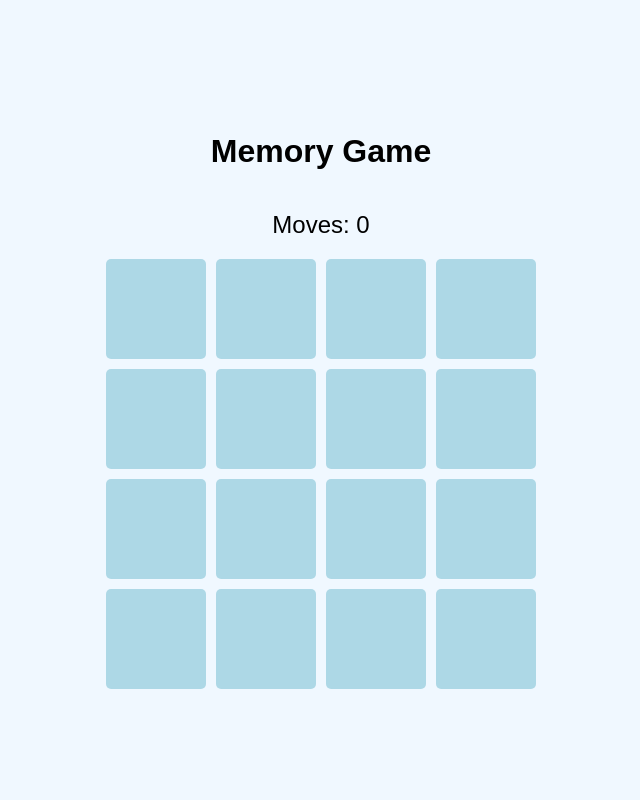
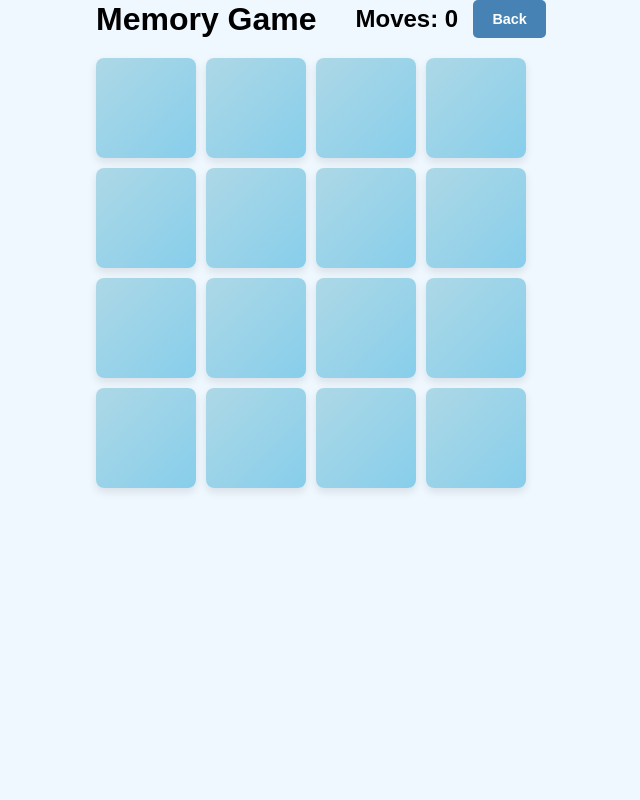
Before and after one commit to harshrajsinhraulji/GameDashboard, a PHP site: page /games/memory/index.html in a window 1280 px wide. Shown: the whole page, without its empty margins (319-959 px from the left). Run offline with PHP 8.4, Linux system fonts and the light colour scheme.

Commit message:
mod: changes in memory game

```diff
--- a/games/memory/index.html
+++ b/games/memory/index.html
@@ -4,13 +4,24 @@
     <meta charset="UTF-8">
     <meta name="viewport" content="width=device-width, initial-scale=1.0">
     <title>Memory Game</title>
-    <link href="https://fonts.googleapis.com/css2?family=Poppins:wght@300;400;600&display=swap" rel="stylesheet">
     <link rel="stylesheet" href="memory.css">
 </head>
 <body>
-    <h1>Memory Game</h1>
-    <div class="header">Moves: <span id="moves">0</span></div>
-    <div id="game-board"></div>
+    <div class="container">
+        <div class="header">
+            <h1>Memory Game</h1>
+            <div class="stats">
+                <div class="moves-container">Moves: <span id="moves">0</span></div>
+                <button id="back-btn" class="game-btn">Back</button>
+            </div>
+        </div>
+        <div id="game-board"></div>
+        <div id="win-overlay" class="overlay hidden">
+            <h2>You Won!</h2>
+            <p>You completed the game in <span id="final-moves">0</span> moves.</p>
+            <button id="restart-btn" class="game-btn">Play Again</button>
+        </div>
+    </div>
     <script src="memory.js"></script>
 </body>
 </html>
--- a/games/memory/memory.css
+++ b/games/memory/memory.css
@@ -1,19 +1,49 @@
+/* games/memory/memory.css */
 body {
-    font-family: Arial, sans-serif;
+    font-family: 'Poppins', sans-serif, 'Segoe UI Emoji';
     background-color: #f0f8ff;
     display: flex;
-    flex-direction: column;
     justify-content: center;
     align-items: center;
-    height: 100vh;
+    height: 100%;
     margin: 0;
 }
-.header { margin: 20px; font-size: 1.5em; }
+
+.container {
+    text-align: center;
+}
+
+.header {
+    width: 450px;
+    display: flex;
+    justify-content: space-between;
+    align-items: center;
+    margin-bottom: 20px;
+}
+
+.header h1 {
+    font-size: 2em;
+    margin: 0;
+}
+
+.stats {
+    display: flex;
+    align-items: center;
+    gap: 15px;
+}
+
+.moves-container {
+    font-size: 1.5em;
+    font-weight: 600;
+}
+
 #game-board {
     display: grid;
     grid-template-columns: repeat(4, 100px);
-    grid-gap: 10px;
+    gap: 10px;
+    perspective: 1000px; /* For 3D effect */
 }
+
 .card {
     width: 100px;
     height: 100px;
@@ -22,21 +52,66 @@ body {
     transition: transform 0.6s;
     cursor: pointer;
 }
-.card.flipped { transform: rotateY(180deg); }
+
+.card.flipped {
+    transform: rotateY(180deg);
+}
+
 .card-face {
     position: absolute;
     width: 100%;
     height: 100%;
+    -webkit-backface-visibility: hidden;
     backface-visibility: hidden;
-    border-radius: 5px;
+    border-radius: 8px;
+    box-shadow: 0 4px 8px rgba(0,0,0,0.1);
     display: flex;
     justify-content: center;
     align-items: center;
-    font-size: 3em;
+    font-size: 3.5em;
 }
-.card-front { background-color: #add8e6; }
+
+.card-front {
+    background: linear-gradient(135deg, #add8e6, #87ceeb);
+}
+
 .card-back {
     background-color: #4682b4;
     color: white;
     transform: rotateY(180deg);
 }
+
+/* Overlay */
+.overlay {
+    position: absolute;
+    top: 0; left: 0; right: 0; bottom: 0;
+    background-color: rgba(255, 255, 255, 0.85);
+    backdrop-filter: blur(5px);
+    color: #333;
+    display: flex; flex-direction: column;
+    justify-content: center; align-items: center;
+    opacity: 1;
+    transition: opacity 0.3s;
+}
+.overlay.hidden {
+    opacity: 0;
+    pointer-events: none;
+}
+.overlay h2 { font-size: 3em; color: #4682b4; }
+.overlay p { font-size: 1.2em; margin: 0.5em 0 1em; }
+
+.game-btn {
+    padding: 0.7rem 1.2rem;
+    font-size: 0.9rem;
+    font-weight: 600;
+    font-family: 'Poppins', sans-serif;
+    cursor: pointer;
+    background: #4682b4;
+    color: white;
+    border: none;
+    border-radius: 5px;
+    transition: background-color 0.2s;
+}
+.game-btn:hover {
+    background: #5a9cd1;
+}
--- a/games/memory/memory.js
+++ b/games/memory/memory.js
@@ -1,9 +1,14 @@
+// games/memory/memory.js
 document.addEventListener('DOMContentLoaded', () => {
     const gameBoard = document.getElementById('game-board');
     const movesDisplay = document.getElementById('moves');
+    const finalMovesDisplay = document.getElementById('final-moves');
+    const winOverlay = document.getElementById('win-overlay');
+    const restartBtn = document.getElementById('restart-btn');
+    const backBtn = document.getElementById('back-btn');
 
     const emojis = ['🐶', '🐱', '🐭', '🐹', '🐰', '🦊', '🐻', '🐼'];
-    let cards = [...emojis, ...emojis];
+    let cards = [];
     let flippedCards = [];
     let matchedPairs = 0;
     let moves = 0;
@@ -13,11 +18,14 @@ document.addEventListener('DOMContentLoaded', () => {
         array.sort(() => Math.random() - 0.5);
     }
 
-    function createBoard() {
+    function initGame() {
+        cards = [...emojis, ...emojis];
         shuffle(cards);
         gameBoard.innerHTML = '';
+        winOverlay.classList.add('hidden');
         matchedPairs = 0;
         moves = 0;
+        canFlip = true;
         movesDisplay.textContent = moves;
 
         for (let i = 0; i < cards.length; i++) {
@@ -25,15 +33,10 @@ document.addEventListener('DOMContentLoaded', () => {
             card.classList.add('card');
             card.dataset.emoji = cards[i];
 
-            const cardFront = document.createElement('div');
-            cardFront.classList.add('card-face', 'card-front');
-
-            const cardBack = document.createElement('div');
-            cardBack.classList.add('card-face', 'card-back');
-            cardBack.textContent = cards[i];
-
-            card.appendChild(cardFront);
-            card.appendChild(cardBack);
+            card.innerHTML = `
+                <div class="card-face card-front"></div>
+                <div class="card-face card-back">${cards[i]}</div>
+            `;
             card.addEventListener('click', handleCardClick);
             gameBoard.appendChild(card);
         }
@@ -42,15 +45,15 @@ document.addEventListener('DOMContentLoaded', () => {
     function handleCardClick(e) {
         if (!canFlip) return;
         const clickedCard = e.currentTarget;
-        if (clickedCard.classList.contains('flipped') || flippedCards.includes(clickedCard)) return;
+        // Ignore clicks on already flipped or matched cards
+        if (clickedCard.classList.contains('flipped')) return;
 
         clickedCard.classList.add('flipped');
         flippedCards.push(clickedCard);
 
         if (flippedCards.length === 2) {
-            moves++;
-            movesDisplay.textContent = moves;
-            canFlip = false;
+            canFlip = false; // Prevent more flips while checking
+            incrementMoves();
             checkForMatch();
         }
     }
@@ -58,6 +61,7 @@ document.addEventListener('DOMContentLoaded', () => {
     function checkForMatch() {
         const [card1, card2] = flippedCards;
         if (card1.dataset.emoji === card2.dataset.emoji) {
+            // It's a match!
             matchedPairs++;
             flippedCards = [];
             canFlip = true;
@@ -65,6 +69,7 @@ document.addEventListener('DOMContentLoaded', () => {
                 endGame();
             }
         } else {
+            // Not a match, flip back after a delay
             setTimeout(() => {
                 card1.classList.remove('flipped');
                 card2.classList.remove('flipped');
@@ -74,16 +79,28 @@ document.addEventListener('DOMContentLoaded', () => {
         }
     }
 
-    function endGame() {
-        setTimeout(() => {
-            alert(`You won in ${moves} moves!`);
-            // Score can be inverse of moves
-            const score = 1000 - (moves * 10);
-            if (window.parent && typeof window.parent.handleGameOver === 'function') {
-                window.parent.handleGameOver('Memory', score > 0 ? score : 0);
-            }
-        }, 500);
+    function incrementMoves() {
+        moves++;
+        movesDisplay.textContent = moves;
     }
 
-    createBoard();
+    function endGame() {
+        finalMovesDisplay.textContent = moves;
+        winOverlay.classList.remove('hidden');
+
+        // Score is higher for fewer moves.
+        const score = Math.max(1000 - (moves * 10), 0); // Ensure score is not negative
+        if (window.parent && typeof window.parent.handleGameOver === 'function') {
+            window.parent.handleGameOver('Memory', score);
+        }
+    }
+
+    restartBtn.addEventListener('click', initGame);
+    backBtn.addEventListener('click', () => {
+        if (window.parent && typeof window.parent.closeGameModal === 'function') {
+            window.parent.closeGameModal();
+        }
+    });
+
+    initGame();
 });
```
